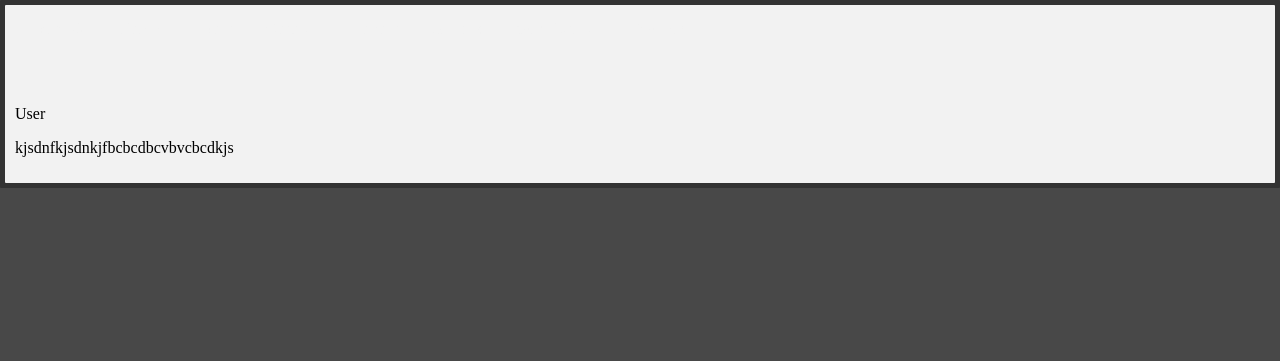
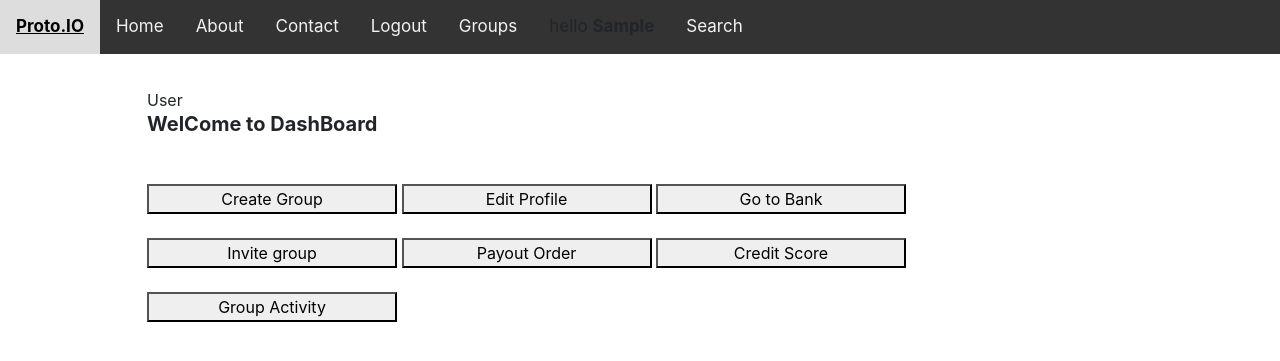
Before and after one commit to chaudhary-manish/MoneyLendingsystem, a Django app: page /groups in a window 1280 px wide. Shown: the top 361 px of the page. Run offline with Django 3.2, Linux system fonts and the light colour scheme; the visitor is signed in with stand-in values (Sample User, id 1); some libraries are stand-ins or nearby versions.

Commit message:
add user activity UI

```diff
--- a/Moneylending/moneymanagement/urls.py
+++ b/Moneylending/moneymanagement/urls.py
@@ -8,6 +8,9 @@ urlpatterns = [
      path('login',views.login,name="login"),
      path('logout',views.logout,name="logout"),
      path('groups',views.groups,name="groups"),
+     path('creategroup',views.creategroup,name="creategroup"),
+      path('editprofile',views.editprofile,name="editprofile"),
+      path('invitegroup',views.invitegroup,name="invitegroup"),
       path('contact',views.contact,name="contact"),
     path('register',views.register,name="register")
 
--- a/Moneylending/moneymanagement/views.py
+++ b/Moneylending/moneymanagement/views.py
@@ -62,3 +62,12 @@ def contact(request):
 
 def groups(request):
     return render(request,'groups.html',{'module':'groups'})
+
+def creategroup(request):
+    return render(request,'useractivity.html',{'module':'creategroup'})
+
+def editprofile(request):
+    return render(request,'useractivity.html',{'module':'editprofile'})
+
+def invitegroup(request):
+    return render(request,'useractivity.html',{'module':'invitegroup'})
--- a/Moneylending/static/styles/styles.css
+++ b/Moneylending/static/styles/styles.css
@@ -62,11 +62,7 @@ input[type=text], select {
     background-color: #45a049;
   }
 
-  div {
-    border-radius: 1px;
-    background-color: #f2f2f2;
-    padding: 5px;
-  }
+
   table {
     width: 80%
   }
@@ -74,5 +70,8 @@ input[type=text], select {
     width: 150px
   }
   .alignmentbody{
-    margin-top: 90px;
+    margin-top: 34px;
+    margin-left: 147px;
+    margin-right: 201px;
   }
+  .button1 {width: 250px;}
--- a/Moneylending/template/groups.html
+++ b/Moneylending/template/groups.html
@@ -5,9 +5,20 @@
 {% block content %}
 <div class="alignmentbody">
    {{user.last_name}}
+   <h5 style="margin:auto"> <b>WelCome to DashBoard </b></h5><br> <br>
+      <button class = "button1" onclick="window.location.href = 'creategroup';">Create Group</button>
+      <button class = "button1" onclick="window.location.href = 'editprofile';">Edit Profile</button>
+      <button class = "button1" onclick="window.location.href = 'contact';">Go to Bank</button>
+      <br><br>
+      <button class = "button1" onclick="window.location.href = 'invitegroup';">Invite group</button>
+      <button class = "button1" onclick="window.location.href = 'contact';">Payout Order</button>
+      <button class = "button1" onclick="window.location.href = 'contact';">Credit Score</button>
+      <br>
+      <br>
+      <button class = "button1" onclick="window.location.href = 'contact';">Group Activity</button>
 
-   <p>kjsdnfkjsdnkjfbcbcdbcvbvcbcdkjs</p>
-</div>
+
+
 
 
 {% endblock content %}
--- a/Moneylending/template/index.html
+++ b/Moneylending/template/index.html
@@ -6,6 +6,11 @@
 <meta name="viewport" content="width=device-width, initial-scale=1">
 <link rel="stylesheet" href="{% static 'styles/styles.css'%}">
 <link rel="stylesheet" href="https://cdnjs.cloudflare.com/ajax/libs/font-awesome/4.7.0/css/font-awesome.min.css">
+  <meta name="viewport" content="width=device-width, initial-scale=1">
+  <link rel="stylesheet" href="https://maxcdn.bootstrapcdn.com/bootstrap/4.3.1/css/bootstrap.min.css">
+  <script src="https://ajax.googleapis.com/ajax/libs/jquery/3.4.1/jquery.min.js"></script>
+  <script src="https://cdnjs.cloudflare.com/ajax/libs/popper.js/1.14.7/umd/popper.min.js"></script>
+  <script src="https://maxcdn.bootstrapcdn.com/bootstrap/4.3.1/js/bootstrap.min.js"></script>
 <body>
 
 
@@ -22,7 +27,7 @@
       <a href="register">Login/Signup</a>
       {% endif %}
       <a href="home">Search</a>
-<div>
+</div>
 
 
 {% block content %}
```
Also changed, not shown: Moneylending/template/useractivity.html (added, +80 -0 lines).
